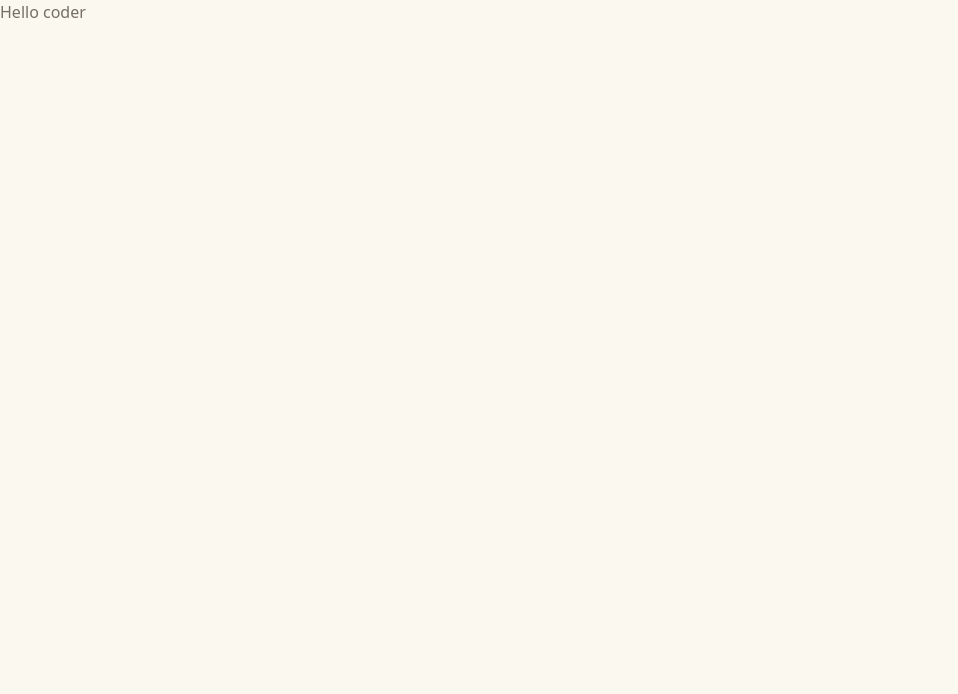
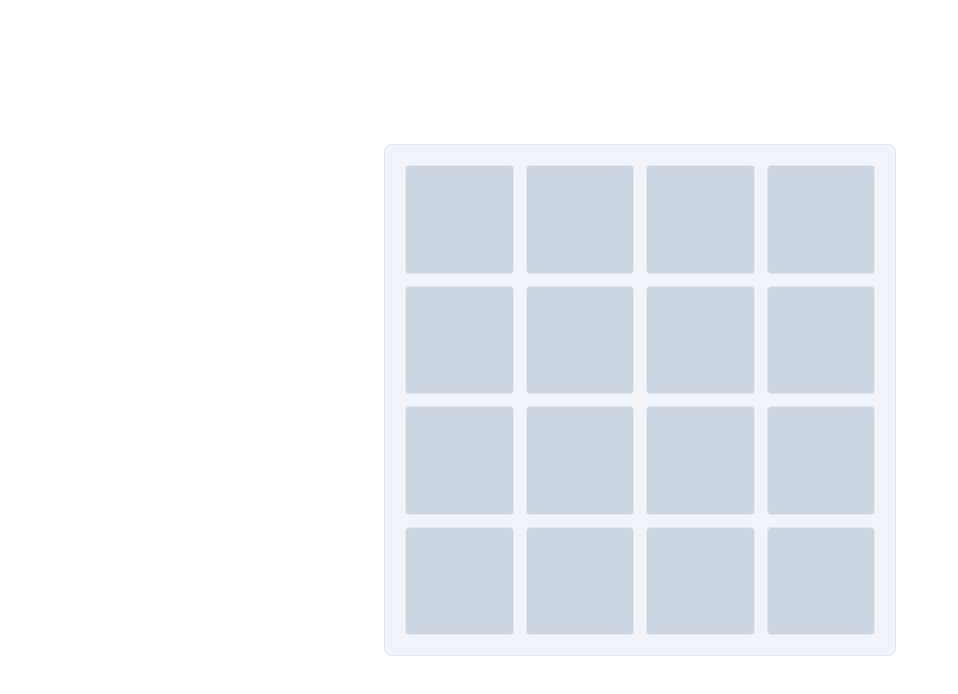
Before and after one commit to sangmin4208/game-2048, a Next.js app: page / in a window 1280 px wide. Shown: the top 694 px of the page, without its empty margins (0-958 px from the left). Built offline with nearby package versions, Linux system fonts and the light colour scheme.

Commit message:
add game board

```diff
--- a/src/app/globals.css
+++ b/src/app/globals.css
@@ -2,20 +2,75 @@
 @tailwind components;
 @tailwind utilities;
 
-:root {
-  --pixel-size: 8px;
-  --primary-background: #FAF8EF;
-  --primary-text-color: #776E65;
+@layer base {
+  :root {
+    --background: 0 0% 100%;
+    --foreground: 222.2 84% 4.9%;
+
+    --card: 0 0% 100%;
+    --card-foreground: 222.2 84% 4.9%;
+
+    --popover: 0 0% 100%;
+    --popover-foreground: 222.2 84% 4.9%;
+
+    --primary: 222.2 47.4% 11.2%;
+    --primary-foreground: 210 40% 98%;
+
+    --secondary: 210 40% 96.1%;
+    --secondary-foreground: 222.2 47.4% 11.2%;
+
+    --muted: 210 40% 96.1%;
+    --muted-foreground: 215.4 16.3% 46.9%;
+
+    --accent: 210 40% 96.1%;
+    --accent-foreground: 222.2 47.4% 11.2%;
+
+    --destructive: 0 84.2% 60.2%;
+    --destructive-foreground: 210 40% 98%;
+
+    --border: 214.3 31.8% 91.4%;
+    --input: 214.3 31.8% 91.4%;
+    --ring: 222.2 84% 4.9%;
+
+    --radius: 0.5rem;
+  }
+
+  .dark {
+    --background: 222.2 84% 4.9%;
+    --foreground: 210 40% 98%;
+
+    --card: 222.2 84% 4.9%;
+    --card-foreground: 210 40% 98%;
+
+    --popover: 222.2 84% 4.9%;
+    --popover-foreground: 210 40% 98%;
+
+    --primary: 210 40% 98%;
+    --primary-foreground: 222.2 47.4% 11.2%;
+
+    --secondary: 217.2 32.6% 17.5%;
+    --secondary-foreground: 210 40% 98%;
+
+    --muted: 217.2 32.6% 17.5%;
+    --muted-foreground: 215 20.2% 65.1%;
+
+    --accent: 217.2 32.6% 17.5%;
+    --accent-foreground: 210 40% 98%;
+
+    --destructive: 0 62.8% 30.6%;
+    --destructive-foreground: 210 40% 98%;
+
+    --border: 217.2 32.6% 17.5%;
+    --input: 217.2 32.6% 17.5%;
+    --ring: 212.7 26.8% 83.9%;
+  }
 }
 
-body {
-  margin: 0;
-  background: var(--primary-background);
-  color: var(--primary-text-color);
-}
-
-@layer utilities {
-  .text-balance {
-    text-wrap: balance;
+@layer base {
+  * {
+    @apply border-border;
+  }
+  body {
+    @apply bg-background text-foreground;
   }
 }
--- a/src/app/page.tsx
+++ b/src/app/page.tsx
@@ -1,3 +1,9 @@
+import { Board } from '@/components/board'
+
 export default function Home() {
-  return <main>Hello coder</main>
+  return (
+    <main className="min-h-screen flex items-center justify-center">
+      <Board />
+    </main>
+  )
 }
--- /dev/null
+++ b/src/components/board.tsx
@@ -0,0 +1,30 @@
+import { cn } from '@/lib/utils'
+import { HTMLAttributes } from 'react'
+interface BoardProps extends HTMLAttributes<HTMLDivElement> {}
+
+export const Board = ({ className, ...props }: BoardProps) => {
+  const renderGrid = () => {
+    const totalCellsCount = 16
+    const cells = []
+    for (let i = 0; i < totalCellsCount; i++) {
+      cells.push(
+        <div
+          key={i}
+          className="border aspect-square m-1 rounded-sm bg-slate-300"
+        >
+          {/* cell */}
+        </div>,
+      )
+    }
+    return cells
+  }
+  return (
+    <div className={cn(className)} {...props}>
+      <div className="w-[40vw]">
+        <div className="border rounded-lg bg-secondary">
+          <div className="grid grid-cols-4 gap-1 p-4">{renderGrid()}</div>
+        </div>
+      </div>
+    </div>
+  )
+}
--- /dev/null
+++ b/src/lib/utils.ts
@@ -0,0 +1,6 @@
+import { type ClassValue, clsx } from "clsx"
+import { twMerge } from "tailwind-merge"
+
+export function cn(...inputs: ClassValue[]) {
+  return twMerge(clsx(inputs))
+}
--- a/tailwind.config.ts
+++ b/tailwind.config.ts
@@ -1,20 +1,80 @@
-import type { Config } from 'tailwindcss'
+import type { Config } from "tailwindcss"
 
-const config: Config = {
+const config = {
+  darkMode: ["class"],
   content: [
-    './src/pages/**/*.{js,ts,jsx,tsx,mdx}',
-    './src/components/**/*.{js,ts,jsx,tsx,mdx}',
-    './src/app/**/*.{js,ts,jsx,tsx,mdx}',
-  ],
+    './pages/**/*.{ts,tsx}',
+    './components/**/*.{ts,tsx}',
+    './app/**/*.{ts,tsx}',
+    './src/**/*.{ts,tsx}',
+	],
+  prefix: "",
   theme: {
+    container: {
+      center: true,
+      padding: "2rem",
+      screens: {
+        "2xl": "1400px",
+      },
+    },
     extend: {
-      backgroundImage: {
-        'gradient-radial': 'radial-gradient(var(--tw-gradient-stops))',
-        'gradient-conic':
-          'conic-gradient(from 180deg at 50% 50%, var(--tw-gradient-stops))',
+      colors: {
+        border: "hsl(var(--border))",
+        input: "hsl(var(--input))",
+        ring: "hsl(var(--ring))",
+        background: "hsl(var(--background))",
+        foreground: "hsl(var(--foreground))",
+        primary: {
+          DEFAULT: "hsl(var(--primary))",
+          foreground: "hsl(var(--primary-foreground))",
+        },
+        secondary: {
+          DEFAULT: "hsl(var(--secondary))",
+          foreground: "hsl(var(--secondary-foreground))",
+        },
+        destructive: {
+          DEFAULT: "hsl(var(--destructive))",
+          foreground: "hsl(var(--destructive-foreground))",
+        },
+        muted: {
+          DEFAULT: "hsl(var(--muted))",
+          foreground: "hsl(var(--muted-foreground))",
+        },
+        accent: {
+          DEFAULT: "hsl(var(--accent))",
+          foreground: "hsl(var(--accent-foreground))",
+        },
+        popover: {
+          DEFAULT: "hsl(var(--popover))",
+          foreground: "hsl(var(--popover-foreground))",
+        },
+        card: {
+          DEFAULT: "hsl(var(--card))",
+          foreground: "hsl(var(--card-foreground))",
+        },
+      },
+      borderRadius: {
+        lg: "var(--radius)",
+        md: "calc(var(--radius) - 2px)",
+        sm: "calc(var(--radius) - 4px)",
+      },
+      keyframes: {
+        "accordion-down": {
+          from: { height: "0" },
+          to: { height: "var(--radix-accordion-content-height)" },
+        },
+        "accordion-up": {
+          from: { height: "var(--radix-accordion-content-height)" },
+          to: { height: "0" },
+        },
+      },
+      animation: {
+        "accordion-down": "accordion-down 0.2s ease-out",
+        "accordion-up": "accordion-up 0.2s ease-out",
       },
     },
   },
-  plugins: [],
-}
+  plugins: [require("tailwindcss-animate")],
+} satisfies Config
+
 export default config
```
Also changed, not shown: package.json (+8 -3 lines), components.json (added), 1 other file (tests, documents, lock files or other folders).
